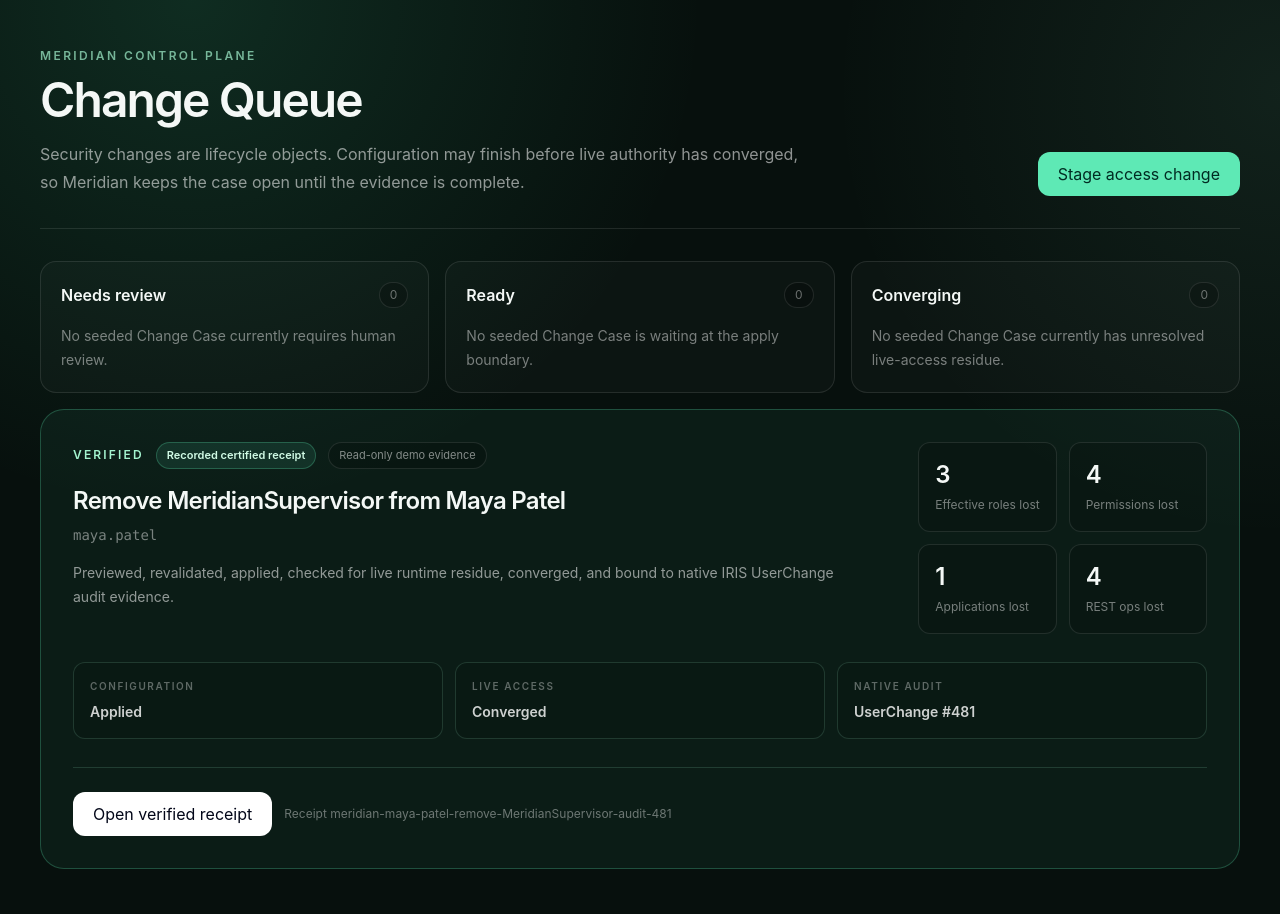
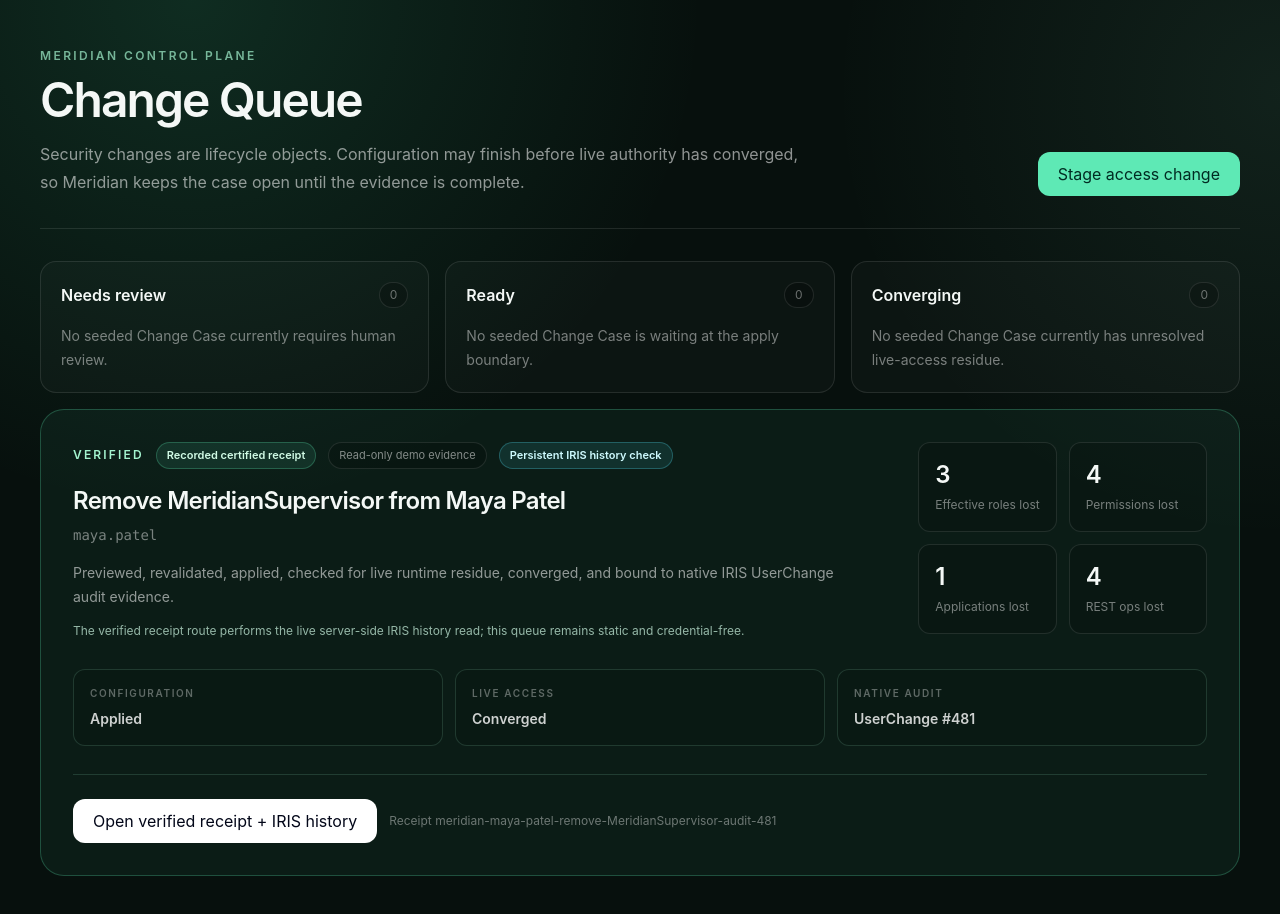
Before and after one commit to chizzydev/meridian-control-plane, a Next.js app: page /change-cases in a window 1280 px wide. Shown: the top 914 px of the page. Built offline with nearby package versions, Linux system fonts and the light colour scheme.

Commit message:
feat: promote persistent IRIS history in change queue

```diff
--- a/src/app/change-cases/page.tsx
+++ b/src/app/change-cases/page.tsx
@@ -105,6 +105,10 @@ export default function ChangeQueuePage() {
               <span className="rounded-full border border-white/10 bg-black/20 px-2.5 py-1 text-[11px] text-white/50">
                 Read-only demo evidence
               </span>
+
+              <span className="rounded-full border border-cyan-300/25 bg-cyan-300/10 px-2.5 py-1 text-[11px] font-semibold text-cyan-100">
+                Persistent IRIS history check
+              </span>
             </div>
 
             <h2 className="mt-4 text-2xl font-semibold tracking-[-0.03em]">
@@ -118,6 +122,11 @@ export default function ChangeQueuePage() {
             <p className="mt-4 max-w-3xl text-sm leading-6 text-white/55">
               Previewed, revalidated, applied, checked for live runtime residue,
               converged, and bound to native IRIS UserChange audit evidence.
+            </p>
+
+            <p className="mt-3 max-w-3xl text-xs leading-5 text-emerald-100/70">
+              The verified receipt route performs the live server-side IRIS
+              history read; this queue remains static and credential-free.
             </p>
           </div>
 
@@ -166,7 +175,7 @@ export default function ChangeQueuePage() {
             href="/change-cases/verified/maya-patel-supervisor-removal"
             className="inline-flex min-h-11 items-center justify-center rounded-xl bg-white px-5 text-sm font-semibold text-slate-950 transition hover:bg-white/90"
           >
-            Open verified receipt
+            Open verified receipt + IRIS history
           </Link>
 
           <span className="text-xs text-white/40">
```
Also changed, not shown: 1 other file (tests, documents, lock files or other folders).
